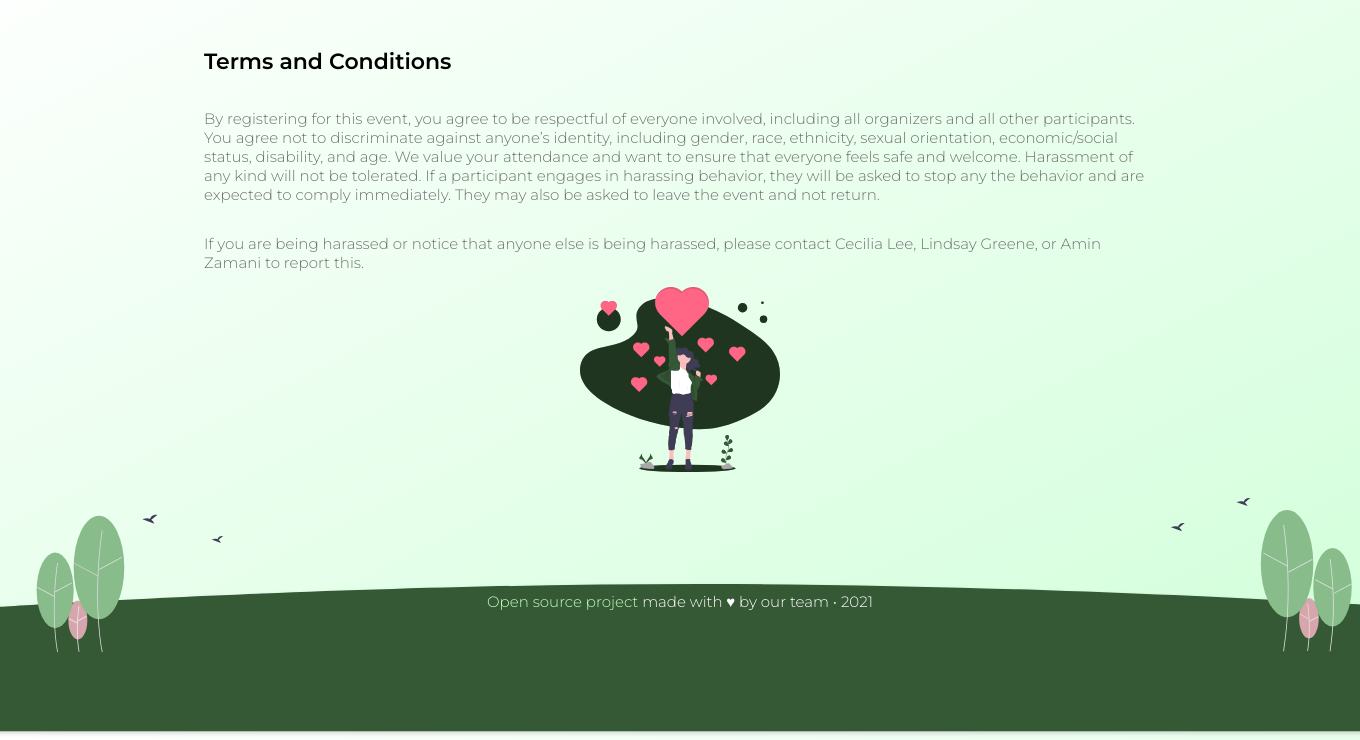
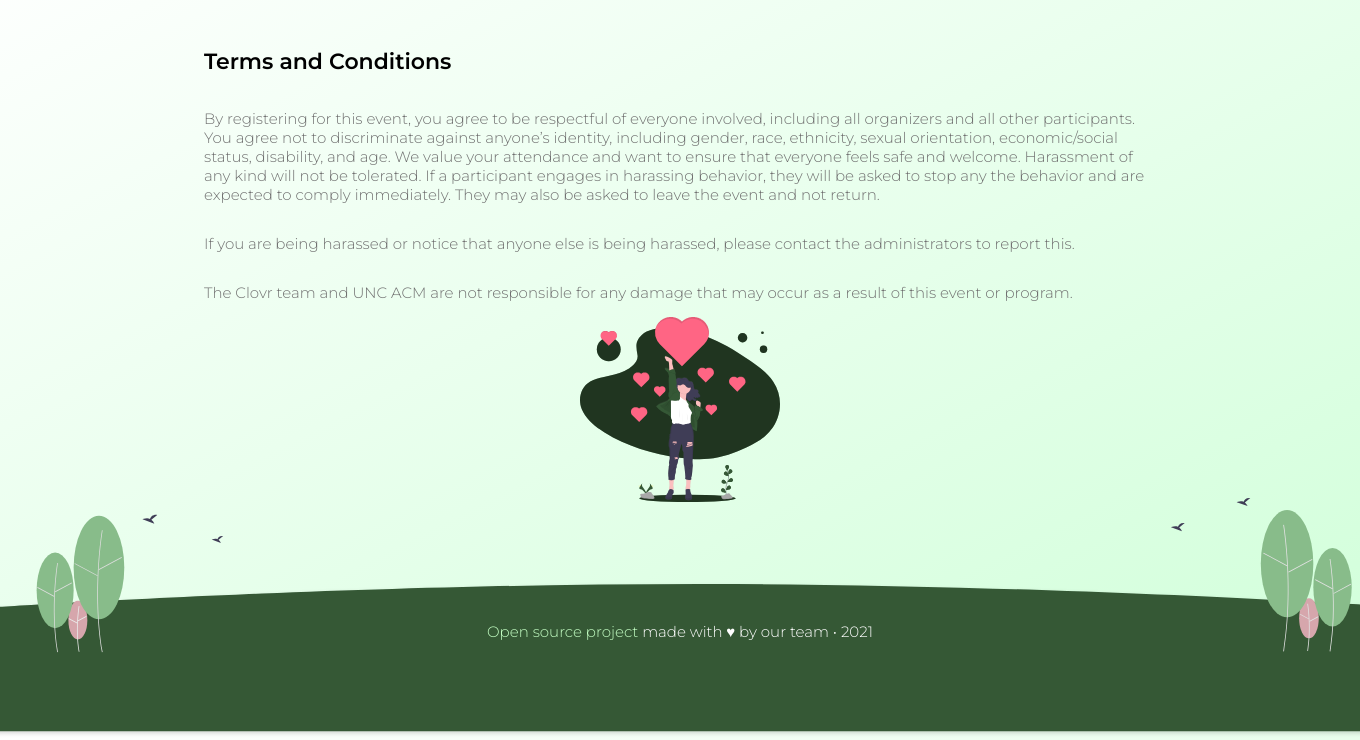
Before and after one commit to ceciliallee/clovr, a Flask app: page /terms in a window 1360 px wide; the page is wider, and only the part inside the window is pictured. Shown: the part 80-820 px from the top of that part. Run offline with Flask 2, Linux system fonts and the light colour scheme; parts of the project's set-up code (start-up, migrations or seed data) failed here and were passed over.

Commit message:
terms update

```diff
--- a/templates/terms.html
+++ b/templates/terms.html
@@ -15,8 +15,10 @@
          Harassment of any kind will not be tolerated. If a participant engages in harassing behavior, they will be asked to stop any the
          behavior and are expected to comply immediately. They may also be asked to leave the event and not return. </p>
         <p>
-          If you are being harassed or notice that anyone else is being harassed, please contact Cecilia Lee, Lindsay Greene, or Amin Zamani
-        to report this.
+          If you are being harassed or notice that anyone else is being harassed, please contact the administrators to report this.
+        </p>
+        <p>
+          The Clovr team and UNC ACM are not responsible for any damage that may occur as a result of this event or program.
         </p>
         <img class="terms-img" src="../static/assets/terms.svg" alt="thank-you">
         <p class="footer-text"><a style="color:rgb(196, 255, 196); text-decoration: none;"href="https://github.com/ceciliallee/clovr">Open source project</a> made with &#9829; by our team • 2021</a></p>
```
